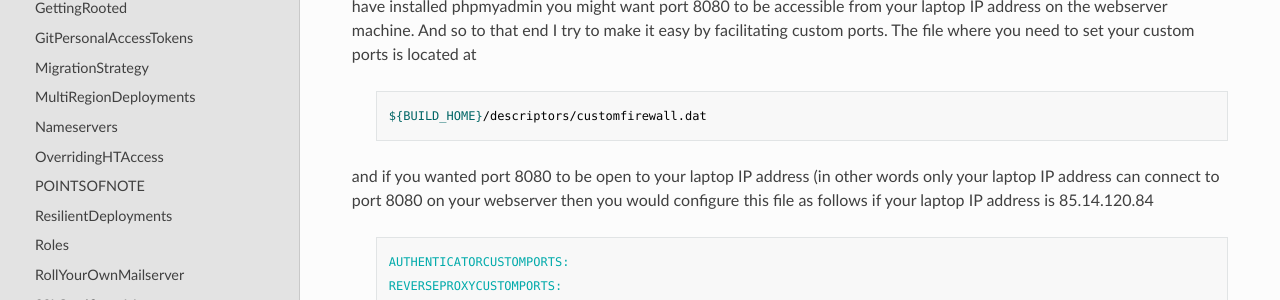
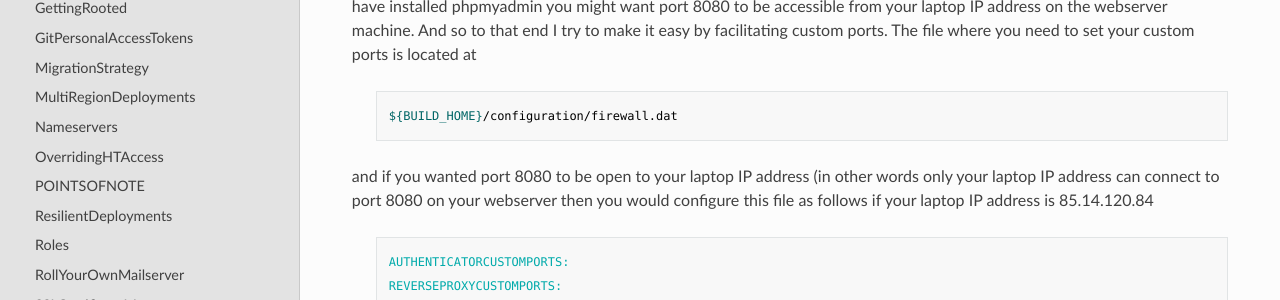
Before and after one commit to wintersys-dev/adt-documentation, an MkDocs documentation site: the page built from docs/Agile Deployment Toolkit/Deployment/CustomFirewallPorts.md, in a window 1280 px wide and 900 px high. Shown: the part 272-572 px from the top of the window. Built offline with MkDocs 1.6.1, drawn with Linux system fonts in a browser that asks for light colours; nearby versions of some CDN libraries.

Commit message:
Update CustomFirewallPorts.md

```diff
--- a/docs/Agile Deployment Toolkit/Deployment/CustomFirewallPorts.md
+++ b/docs/Agile Deployment Toolkit/Deployment/CustomFirewallPorts.md
@@ -10,7 +10,7 @@ phpmyadmin you  might want port 8080 to be accessible from your laptop IP addres
 And so to that end I try to make it easy by facilitating custom ports. The file where you need to set your
 custom ports is located at
 
->     ${BUILD_HOME}/descriptors/customfirewall.dat
+>     ${BUILD_HOME}/configuration/firewall.dat
 
 and if you wanted port 8080 to be open to your laptop IP address (in other words only your laptop IP address can
 connect to port 8080 on your webserver then you would configure this file as follows if your laptop IP address is
```
